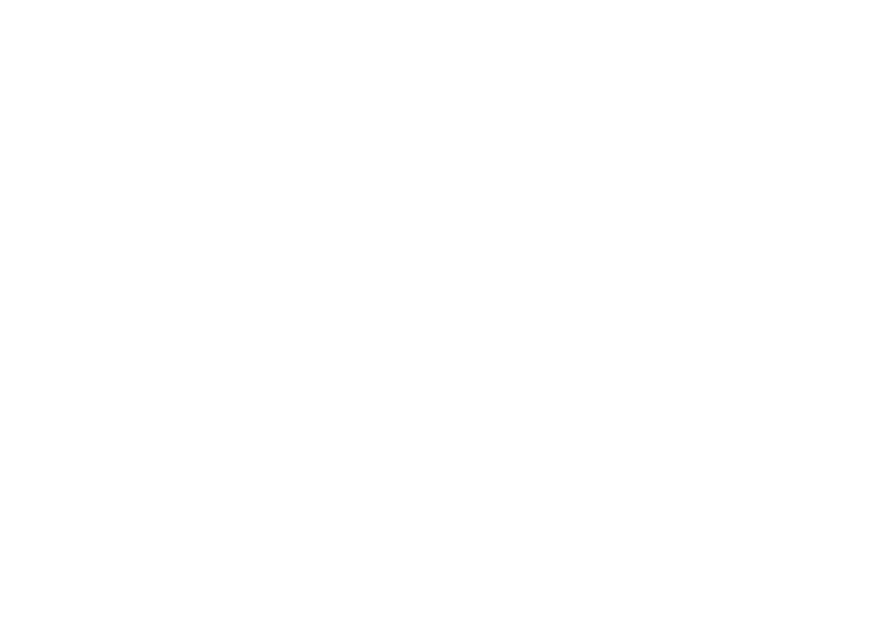
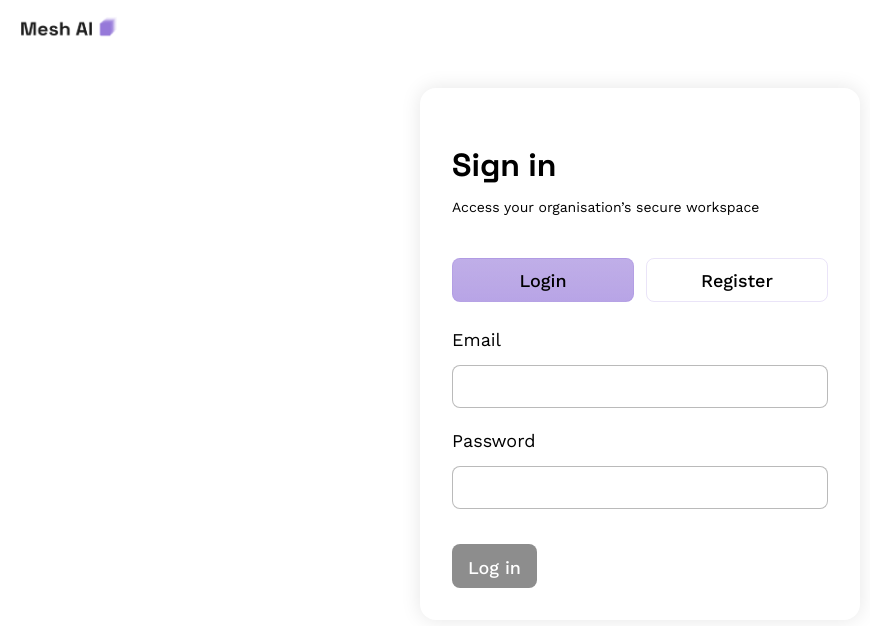
Before and after one commit to Luke-Bowman-dev/ai-se_project_mesh-ai, a React (Vite) app in the folder client/: page /login in a window 1280 px wide. Before the commit this address had no page. Shown: the top 626 px of the page, without its empty margins (0-870 px from the left). Built offline with nearby package versions, Linux system fonts and the light colour scheme.

Commit message:
Feat: added front end page components for register and login pages

```diff
--- a/client/src/components/App/App.tsx
+++ b/client/src/components/App/App.tsx
@@ -4,11 +4,15 @@
 import AppLayout from "../AppLayout/AppLayout";
 import Intro from "../../pages/Intro/Intro";
 import Chat from "../../pages/Chat/Chat";
+import Login from "../../pages/Login/Login";
+import Register from "../../pages/Register/Register";
 
 function App() {
   return (
     <Routes>
       <Route path="/" element={<Intro></Intro>} />
+      <Route path='/login' element={<Login />} />
+      <Route path='/register' element={<Register />} />
       <Route element={<AppLayout />}>
         <Route path="/knowledge" element={<KnowledgeBase />} />
         <Route path="/chat" element={<Chat/>} />
--- /dev/null
+++ b/client/src/hooks/useFormWithValidation.ts
@@ -0,0 +1,44 @@
+import { useState, useCallback } from "react";
+
+export function useFormWithValidation<T extends Record<string, string>>(
+  defaultValues: T,
+) {
+  const [values, setValues] = useState<T>(defaultValues);
+  const [errors, setErrors] = useState<Record<string, string>>({});
+  const [isValid, setIsValid] = useState(false);
+
+  const handleChange = (
+    event: React.ChangeEvent<HTMLInputElement | HTMLTextAreaElement>,
+  ) => {
+    const { name, value } = event.target;
+    setValues({ ...values, [name]: value } as T);
+    setErrors({ ...errors, [name]: event.target.validationMessage });
+    setTimeout(() => {
+      setIsValid(event.target.closest("form")!.checkValidity());
+    }, 0);
+
+  };
+
+  const resetForm = useCallback(
+    (
+      newValues = defaultValues,
+      newErrors: Record<string, string> = {},
+      newIsValid = false,
+    ) => {
+      setValues(newValues);
+      setErrors(newErrors);
+      setIsValid(newIsValid);
+    },
+    [defaultValues],
+  );
+
+  return {
+    values,
+    handleChange,
+    errors,
+    isValid,
+    setIsValid,
+    resetForm,
+    setValues,
+  };
+}
--- a/client/src/index.css
+++ b/client/src/index.css
@@ -43,3 +43,151 @@
 input[type='radio'] {
   cursor: pointer;
 }
+
+#root {
+  width: 100%;
+  display: flex;
+  flex-direction: column;
+  align-items: center;
+}
+
+.header {
+  max-width: 1440px;
+  width: 100%;
+  height: 56px;
+  padding: 12px 20px 12px 20px;
+  display: flex;
+  justify-content: space-between;
+  align-items: center;
+  margin-bottom: 32px;
+}
+
+.header__logo {
+  max-width: 99px;
+  width: 100%;
+  height: 26px;
+}
+
+.form {
+  max-width: 440px;
+  width: 100%;
+  display: flex;
+  flex-direction: column;
+  align-items: center;
+  box-shadow: 0px 0px 20px 0px #0000001a;
+  box-sizing: border-box;
+  border-radius: 16px;
+  padding: 32px;
+}
+
+.form__title {
+  font-family: Space Grotesk;
+  font-weight: 700;
+  font-size: 32px;
+  margin-bottom: 8px;
+  align-self: flex-start;
+}
+
+.form__description {
+  align-self: flex-start;
+  font-family: Work Sans;
+  font-weight: 400;
+  font-size: 14px;
+  margin-bottom: 40px;
+}
+
+.form__nav {
+  max-width: 380px;
+  width: 100%;
+  height: 44px;
+  gap: 12px;
+  display: flex;
+  margin-bottom: 24px;
+}
+
+.form__nav-link {
+  max-width: 184px;
+  width: 100%;
+  height: 100%;
+  padding: 10px 16px;
+  border-radius: 8px;
+  border: 1px solid #9679d933;
+  display: flex;
+  justify-content: center;
+  align-items: center;
+  font-family: Work Sans;
+  font-weight: 500;
+  font-size: 18px;
+  text-decoration: none;
+  color: #000000;
+}
+
+.form__nav-link_active {
+  background:
+    linear-gradient(0deg, rgba(150, 121, 217, 0.6), rgba(150, 121, 217, 0.6)),
+    linear-gradient(
+      360deg,
+      rgba(150, 121, 217, 0.2) 0%,
+      rgba(245, 245, 245, 0.2) 100%
+    );
+}
+
+.form__input-container {
+  max-width: 380px;
+  width: 100%;
+  display: flex;
+  flex-direction: column;
+  align-items: center;
+  margin-bottom: 40px;
+  gap: 24px;
+}
+
+.form__field-group {
+  width: 100%;
+  display: flex;
+  flex-direction: column;
+}
+
+.form__label {
+  width: 100%;
+  display: flex;
+  flex-direction: column;
+  gap: 12px;
+  font-family: Work Sans;
+  font-weight: 400;
+  font-size: 18px;
+  height: 77px;
+}
+
+.form__input {
+  padding: 10px 16px;
+  border-radius: 8px;
+  border: 1px solid #1c1c1c4d;
+  height: 44px;
+}
+
+.form__submit-btn {
+  height: 44px;
+  max-width: 167px;
+  padding: 10px 16px;
+  border-radius: 8px;
+  background: #1c1c1c;
+  color: #ffffff;
+  align-self: flex-start;
+  font-family: Work Sans;
+  font-weight: 500;
+  font-size: 18px;
+}
+
+.form__submit-btn:disabled {
+  background: #1c1c1c80;
+  cursor: default;
+}
+
+.form__error {
+  font-family: Work Sans;
+  font-weight: 400;
+  font-size: 14px;
+  color: #e36161;
+  margin-top: 12px;
+}
--- /dev/null
+++ b/client/src/pages/Login/Login.tsx
@@ -0,0 +1,66 @@
+import logo from "../../assets/logo.png";
+import { useFormWithValidation } from "../../hooks/useFormWithValidation";
+import { NavLink, useNavigate } from "react-router-dom";
+import { useState } from "react";
+
+
+export default function LoginPage() {
+    const { values, errors, isValid, handleChange } = useFormWithValidation({
+        email: "",
+        password: ""
+    });
+    const [submitError, setSubmitError] = useState('');
+
+    const navigate = useNavigate();
+
+  async function handleSubmit(event: React.FormEvent) {
+          event.preventDefault();
+          if (!isValid) return;
+          try {
+           //add register api here
+           console.log(values);
+           navigate('/login');
+          } catch (err) {
+              setSubmitError(err instanceof Error ? err.message : 'Something went wrong');
+          }
+          }
+
+      function getNavLinkClass({ isActive }: { isActive: boolean }) {
+    return isActive ? "form__nav-link form__nav-link_active" : "form__nav-link";
+  }
+
+
+    return (
+        <>
+        <header className="header">
+            <img className="header__logo" alt="MeshAI logo" src={logo}/>
+        </header>
+        <form className="form" onSubmit={handleSubmit} noValidate>
+            <h1 className="form__title">Sign in</h1>
+            <p className="form__description">Access your organisation’s secure workspace</p>
+            <nav className="form__nav">
+                <NavLink to="/login" className={getNavLinkClass}>Login</NavLink>
+                <NavLink to="/register" className={getNavLinkClass}>Register</NavLink>
+            </nav>
+            <div className="form__input-container">
+                <div className="form__field-group">
+                    <label className="form__label"> Email
+                    <input className="form__input" name="email" type="email" required value={values.email ?? ''} onChange={handleChange} />
+                    </label>
+                    {errors.email && <span className="form__error">{errors.email}</span>}
+                </div>
+                <div className="form__field-group">
+                    <label className="form__label"> Password
+                    <input className="form__input" name="password" type="password" minLength={8} required value={values.password ?? ''} onChange={handleChange} />
+                    </label>
+                    {errors.password && <span className="form__error">{errors.password}</span>}
+                </div>
+                {submitError && <p className="form__error">{submitError}</p>}
+            </div>
+            <button className="form__submit-btn" type="submit" disabled={!isValid}>
+                Log in
+            </button>
+        </form>
+        </>
+        );
+}
--- /dev/null
+++ b/client/src/pages/Register/Register.tsx
@@ -0,0 +1,73 @@
+import logo from "../../assets/logo.png";
+import { useFormWithValidation } from "../../hooks/useFormWithValidation";
+import { NavLink, useNavigate } from "react-router-dom";
+import { useState } from "react";
+
+
+export default function RegisterPage() {
+    const { values, errors, isValid, handleChange } = useFormWithValidation({
+        name: "",
+        email: "",
+        password: ""
+    });
+    const [submitError, setSubmitError] = useState('');
+
+    const navigate = useNavigate();
+
+  async function handleSubmit(event: React.FormEvent) {
+          event.preventDefault();
+          if (!isValid) return;
+          try {
+           //add register api here
+           console.log(values);
+           navigate('/login');
+          } catch (err) {
+              setSubmitError(err instanceof Error ? err.message : 'Something went wrong');
+          }
+          }
+
+      function getNavLinkClass({ isActive }: { isActive: boolean }) {
+    return isActive ? "form__nav-link form__nav-link_active" : "form__nav-link";
+  }
+
+
+    return (
+        <>
+        <header className="header">
+            <img className="header__logo" alt="MeshAI logo" src={logo}/>
+        </header>
+        <form className="form" onSubmit={handleSubmit} noValidate>
+            <h1 className="form__title">Create account</h1>
+            <p className="form__description">Access your organisation’s secure workspace</p>
+            <nav className="form__nav">
+                <NavLink to="/login" className={getNavLinkClass}>Login</NavLink>
+                <NavLink to="/register" className={getNavLinkClass}>Register</NavLink>
+            </nav>
+            <div className="form__input-container">
+                <div className="form__field-group">
+                    <label className="form__label"> Name
+                    <input className="form__input" name="name" type="text" minLength={2} maxLength={40} required value={values.name ?? ''} onChange={handleChange} />
+                    </label>
+                    {errors.name && <span className="form__error">{errors.name}</span>}
+                </div>
+                <div className="form__field-group">
+                    <label className="form__label"> Email
+                    <input className="form__input" name="email" type="email" required value={values.email ?? ''} onChange={handleChange} />
+                    </label>
+                    {errors.email && <span className="form__error">{errors.email}</span>}
+                </div>
+                <div className="form__field-group">
+                    <label className="form__label"> Password
+                    <input className="form__input" name="password" type="password" minLength={8} required value={values.password ?? ''} onChange={handleChange} />
+                    </label>
+                    {errors.password && <span className="form__error">{errors.password}</span>}
+                </div>
+                {submitError && <p className="form__error">{submitError}</p>}
+            </div>
+            <button className="form__submit-btn" type="submit" disabled={!isValid}>
+                Create account
+            </button>
+        </form>
+        </>
+        );
+}
--- a/package.json
+++ b/package.json
@@ -6,5 +6,8 @@
   },
   "devDependencies": {
     "concurrently": "^10.0.3"
+  },
+  "dependencies": {
+    "react-hook-form": "^7.83.0"
   }
 }
```
Also changed, not shown: client/src/assets/form.css (added), 1 other file (tests, documents, lock files or other folders). Lines whose indentation alone changed are shown as unchanged.
